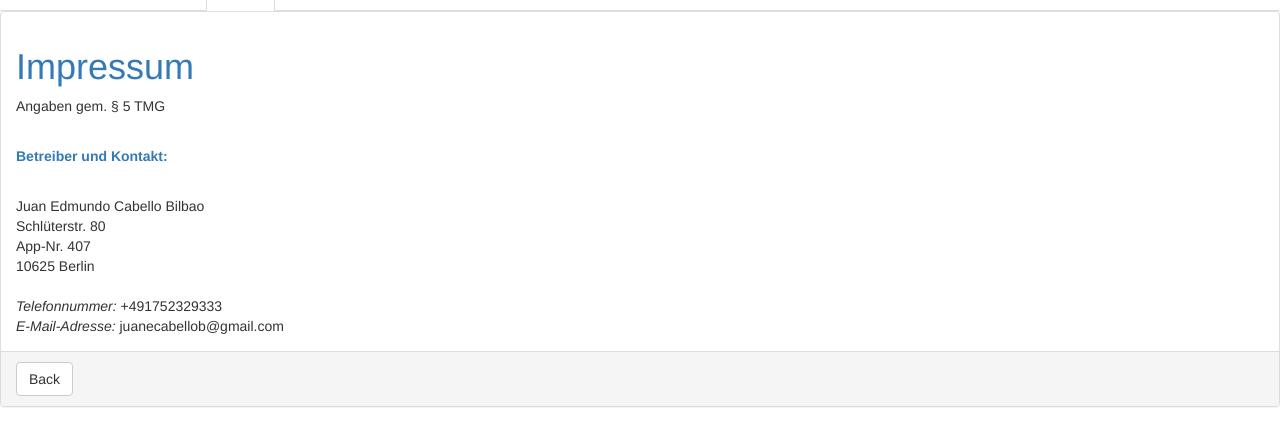
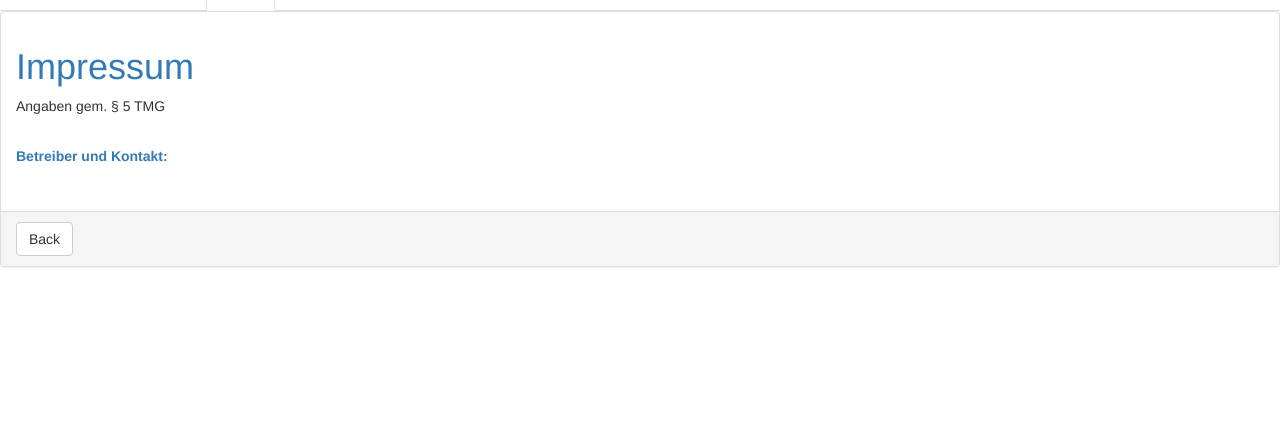
Before and after one commit to juanecabellob/social_network, a Django app: page /ToDo/about/ in a window 1280 px wide. Shown: the part 153-599 px from the top of the page. Run offline with Django 3.2, Linux system fonts and the light colour scheme; some libraries are stand-ins or nearby versions.

Commit message:
Update impressum.html

```diff
--- a/ToDoTracker/ToDo/templates/ToDo/impressum.html
+++ b/ToDoTracker/ToDo/templates/ToDo/impressum.html
@@ -25,22 +25,6 @@
                     </div>
                 </div>
                 <br/>
-                <div class="row">
-                    <div class="col-md-12">
-                        Juan Edmundo Cabello Bilbao <br>
-                        Schlüterstr. 80 <br>
-                        App-Nr. 407 <br>
-                        10625 Berlin <br>
-                    </div>
-                </div>
-                <br>
-
-                <div class="row">
-                    <div class="col-md-12">
-                        <i>Telefonnummer:</i> +491752329333<br>
-                        <i>E-Mail-Adresse:</i> juanecabellob@gmail.com<br>
-                    </div>
-                </div>
             </div>
             <div class="panel-footer">
                 <a class="btn btn-default" href="{% url 'ToDo:index' %}">Back</a>
```
